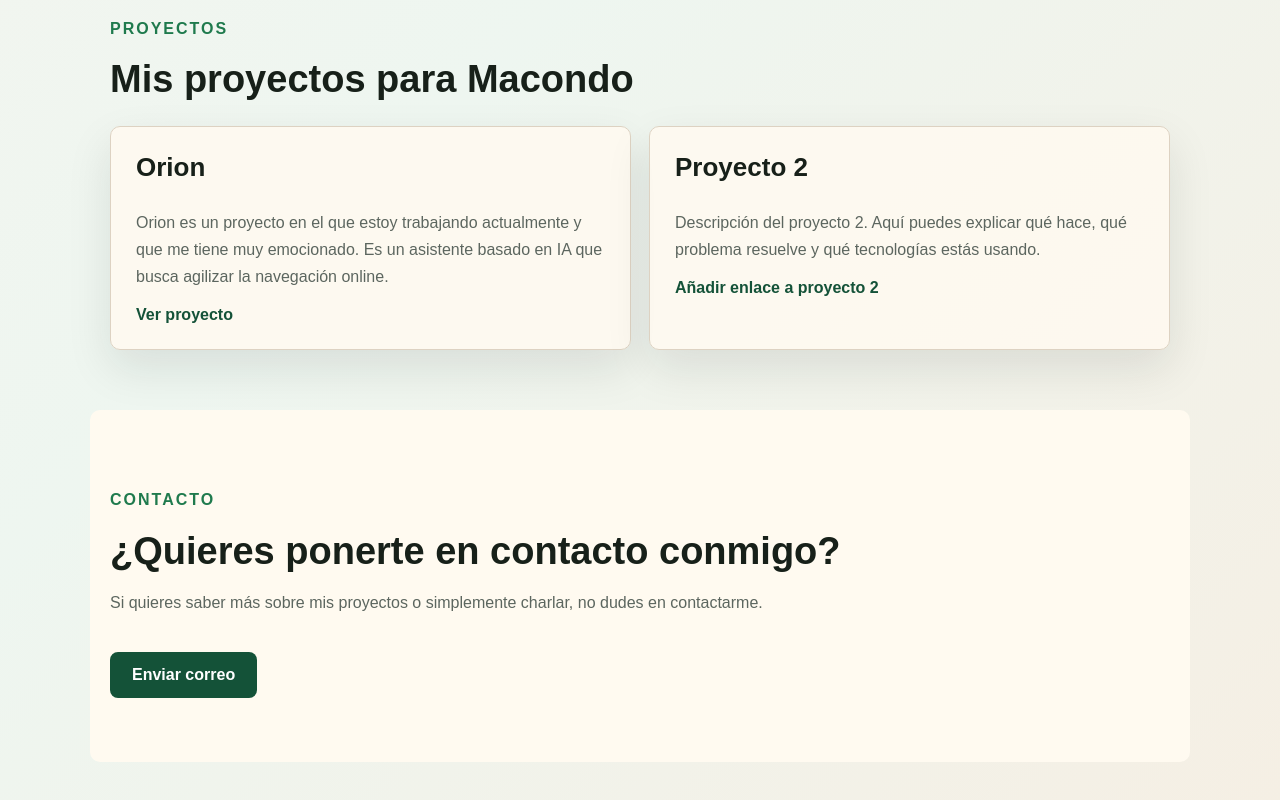
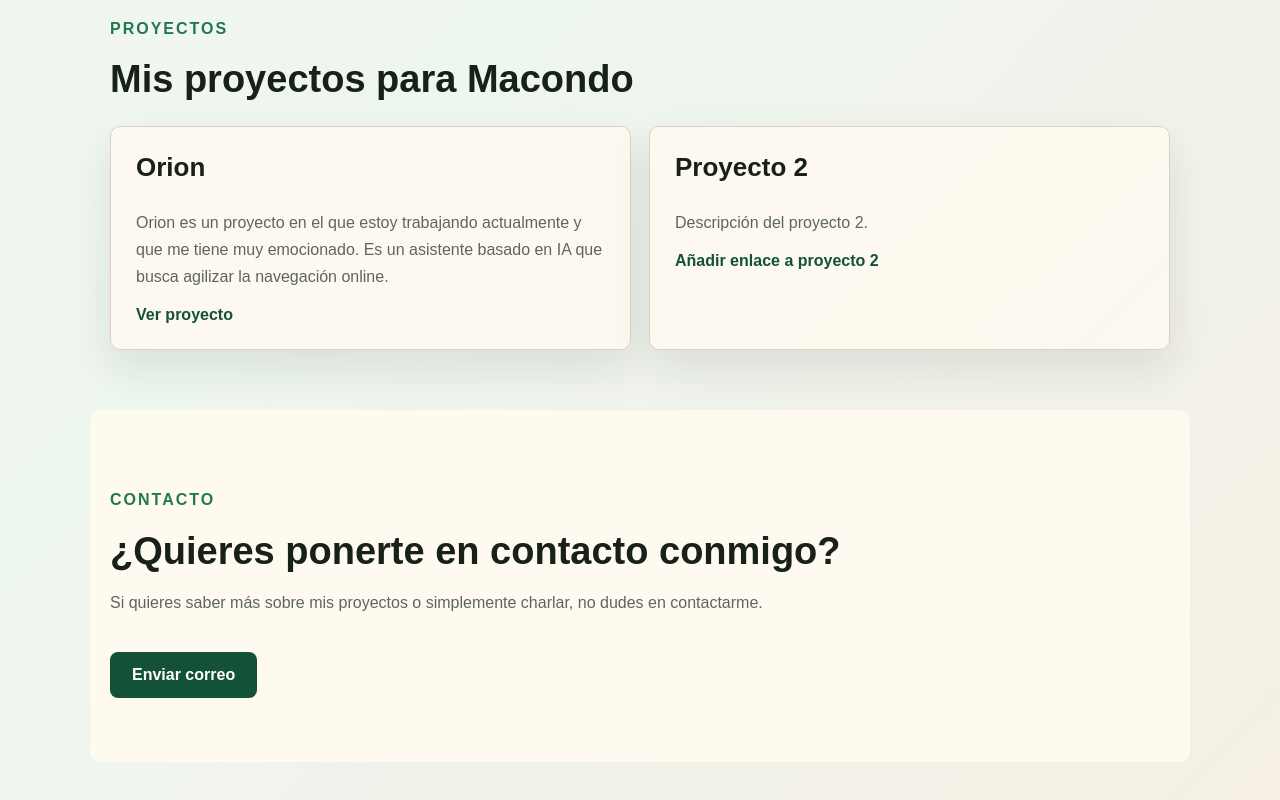
Before and after one commit to asierpernias/Webpage, a plain HTML site: page index.html in a window 1280 px wide. Shown: the part 1077-1877 px from the top of the page. Drawn offline with Linux system fonts and the light colour scheme.

Commit message:
not to be talked about

```diff
--- a/index.html
+++ b/index.html
@@ -65,7 +65,7 @@
             tiene muy emocionado. Es un asistente basado en IA que busca agilizar
             la navegación online.
           </p>
-          <a href="https://github.com/asierpernias/Voice_Pilot.v1/blob/main/README.md" target="_blank" rel="noopener">
+          <a href="https://github.com/asierpernias/ORION" target="_blank" rel="noopener">
             Ver proyecto
           </a>
         </article>
@@ -73,8 +73,7 @@
         <article class="card project-card reveal">
           <h3>Proyecto 2</h3>
           <p>
-            Descripción del proyecto 2. Aquí puedes explicar qué hace, qué problema
-            resuelve y qué tecnologías estás usando.
+            Descripción del proyecto 2.
           </p>
           <a href="#">Añadir enlace a proyecto 2</a>
         </article>
```
Also changed, not shown: 1 other file.
